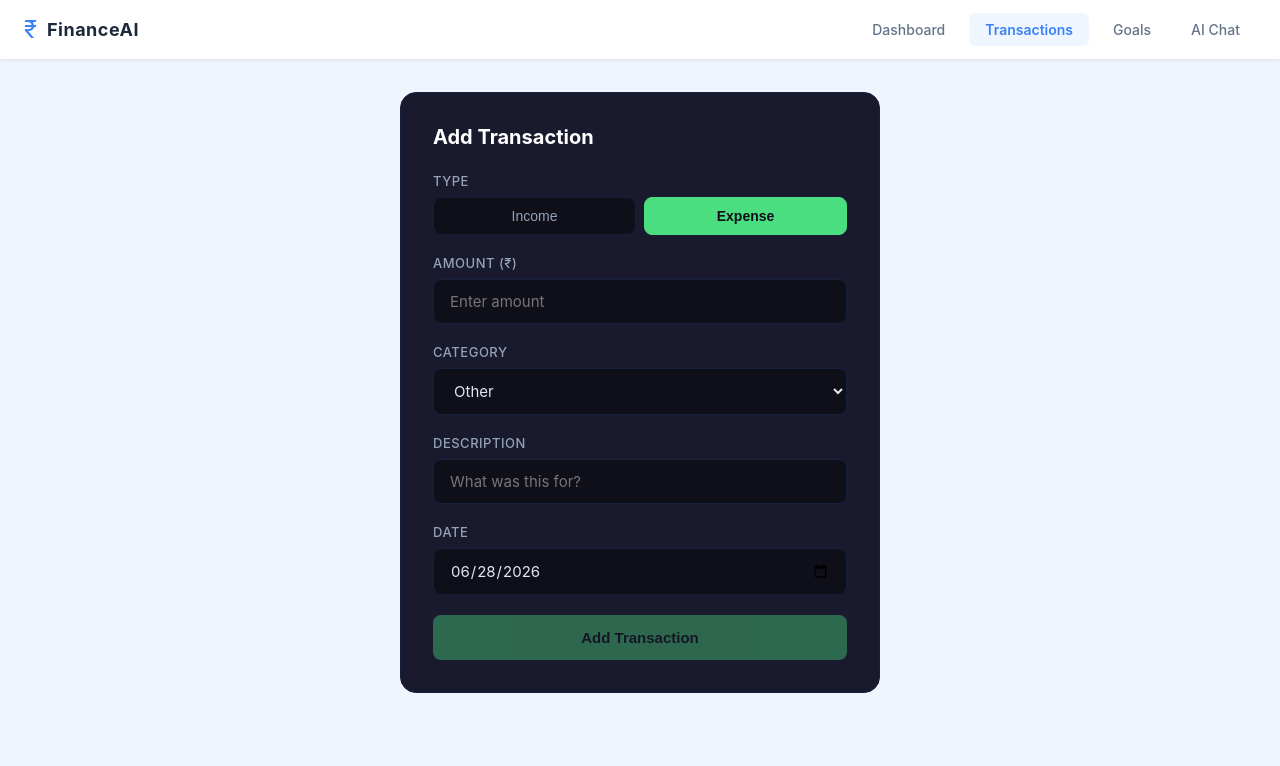
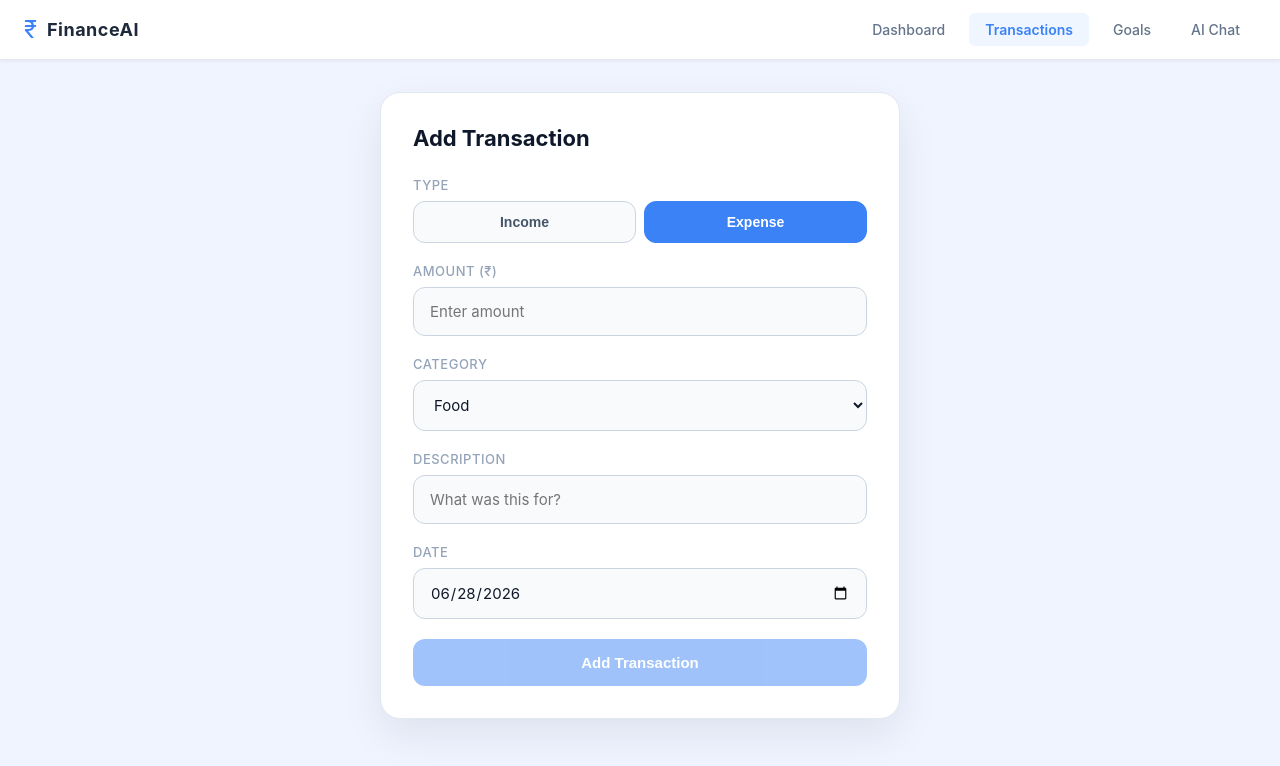
Before and after one commit to charandeepk/AI-Based-Finance-tracker-, an Angular app in the folder finance-tracker/: page /transactions in a window 1280 px wide. Shown: the top 766 px of the page. Built offline with nearby package versions, Linux system fonts and the light colour scheme.

Commit message:
changes in color and delete button

```diff
--- a/finance-tracker/src/app/features/transactions/components/transaction-form/transaction-form.scss
+++ b/finance-tracker/src/app/features/transactions/components/transaction-form/transaction-form.scss
@@ -1,16 +1,17 @@
 .form-container {
-  max-width: 480px;
+  max-width: 520px;
   margin: 32px auto;
   padding: 32px;
-  background-color: #1a1a2e;
-  border-radius: 16px;
-  border: 1px solid #16213e;
+  background-color: #ffffff;
+  border-radius: 20px;
+  border: 1px solid #e2e8f0;
+  box-shadow: 0 16px 40px rgba(15, 23, 42, 0.08);
 
   &__title {
-    font-size: 20px;
+    font-size: 22px;
     font-weight: 700;
-    color: #ffffff;
-    margin-bottom: 24px;
+    color: #0f172a;
+    margin-bottom: 26px;
   }
 }
 
@@ -29,20 +30,22 @@
   }
 
   input, select {
-    padding: 12px 16px;
-    background-color: #0f0f1a;
-    border: 1px solid #16213e;
-    border-radius: 8px;
-    color: #e2e8f0;
+    padding: 14px 16px;
+    background-color: #f8fafc;
+    border: 1px solid #cbd5e1;
+    border-radius: 12px;
+    color: #0f172a;
     font-size: 15px;
-    transition: border-color 0.2s ease;
+    transition: border-color 0.2s ease, box-shadow 0.2s ease;
 
     &:focus {
-      border-color: #4ade80;
+      border-color: #3b82f6;
+      box-shadow: 0 0 0 4px rgba(59, 130, 246, 0.08);
     }
 
     option {
-      background-color: #1a1a2e;
+      background-color: #ffffff;
+      color: #0f172a;
     }
   }
 }
@@ -53,24 +56,24 @@
 
   button {
     flex: 1;
-    padding: 10px;
-    border-radius: 8px;
-    background-color: #0f0f1a;
-    border: 1px solid #16213e;
-    color: #94a3b8;
+    padding: 12px 14px;
+    border-radius: 12px;
+    background-color: #f8fafc;
+    border: 1px solid #cbd5e1;
+    color: #475569;
     font-size: 14px;
-    font-weight: 500;
+    font-weight: 600;
     transition: all 0.2s ease;
 
     &:hover {
-      border-color: #4ade80;
-      color: #ffffff;
+      border-color: #93c5fd;
+      color: #0f172a;
     }
 
     &.active {
-      background-color: #4ade80;
-      border-color: #4ade80;
-      color: #0f0f1a;
+      background-color: #3b82f6;
+      border-color: #3b82f6;
+      color: #ffffff;
       font-weight: 700;
     }
   }
@@ -78,25 +81,26 @@
 
 .error {
   font-size: 12px;
-  color: #f87171;
+  color: #dc2626;
 }
 
 .btn-submit {
   width: 100%;
-  padding: 14px;
-  background-color: #4ade80;
-  color: #0f0f1a;
+  padding: 15px;
+  background-color: #3b82f6;
+  color: #ffffff;
   font-size: 15px;
   font-weight: 700;
-  border-radius: 8px;
-  transition: opacity 0.2s ease;
+  border-radius: 12px;
+  transition: transform 0.2s ease, opacity 0.2s ease;
 
   &:disabled {
-    opacity: 0.4;
+    opacity: 0.48;
     cursor: not-allowed;
+    transform: none;
   }
 
   &:hover:not(:disabled) {
-    opacity: 0.9;
+    transform: translateY(-1px);
   }
 }
--- a/finance-tracker/src/app/features/transactions/components/transaction-form/transaction-form.ts
+++ b/finance-tracker/src/app/features/transactions/components/transaction-form/transaction-form.ts
@@ -24,14 +24,15 @@ export class TransactionForm {
     this.transactionForm = this.fb.group({
       type: ['expense'],
       amount: [null, [Validators.required, Validators.min(1)]],
-      category: ['other'],
+      category: [this.expenseCategories[0]],
       description: [''],
       date: [new Date().toISOString().split('T')[0]]
     });
   }
 
   setType(type: 'income' | 'expense'): void {
-    this.transactionForm.patchValue({ type, category: 'other' });
+    const defaultCategory = type === 'income' ? this.incomeCategories[0] : this.expenseCategories[0];
+    this.transactionForm.patchValue({ type, category: defaultCategory });
   }
 
   getCategoriesForType(type: 'income' | 'expense'): string[] {
--- a/finance-tracker/src/app/features/transactions/components/transaction-list/transaction-list.html
+++ b/finance-tracker/src/app/features/transactions/components/transaction-list/transaction-list.html
@@ -18,8 +18,6 @@
                 [class.expense]="t.type === 'expense'">
                 {{ t.type === 'income' ? '+' : '-' }}₹{{ t.amount | number }}
             </span>
-            <button class="transaction-item__delete"
-                (click)="delete(t.id)">✕</button>
         </div>
     </div>
 </div>
--- a/finance-tracker/src/app/features/transactions/components/transaction-list/transaction-list.ts
+++ b/finance-tracker/src/app/features/transactions/components/transaction-list/transaction-list.ts
@@ -20,8 +20,4 @@ export class TransactionList implements OnInit {
       this.transactions = transactions;
     });
   }
-
-  delete(id: string): void {
-    this.financeService.deleteTransaction(id);
-  }
 }
```
Also changed, not shown: 1 other file (tests, documents, lock files or other folders).
